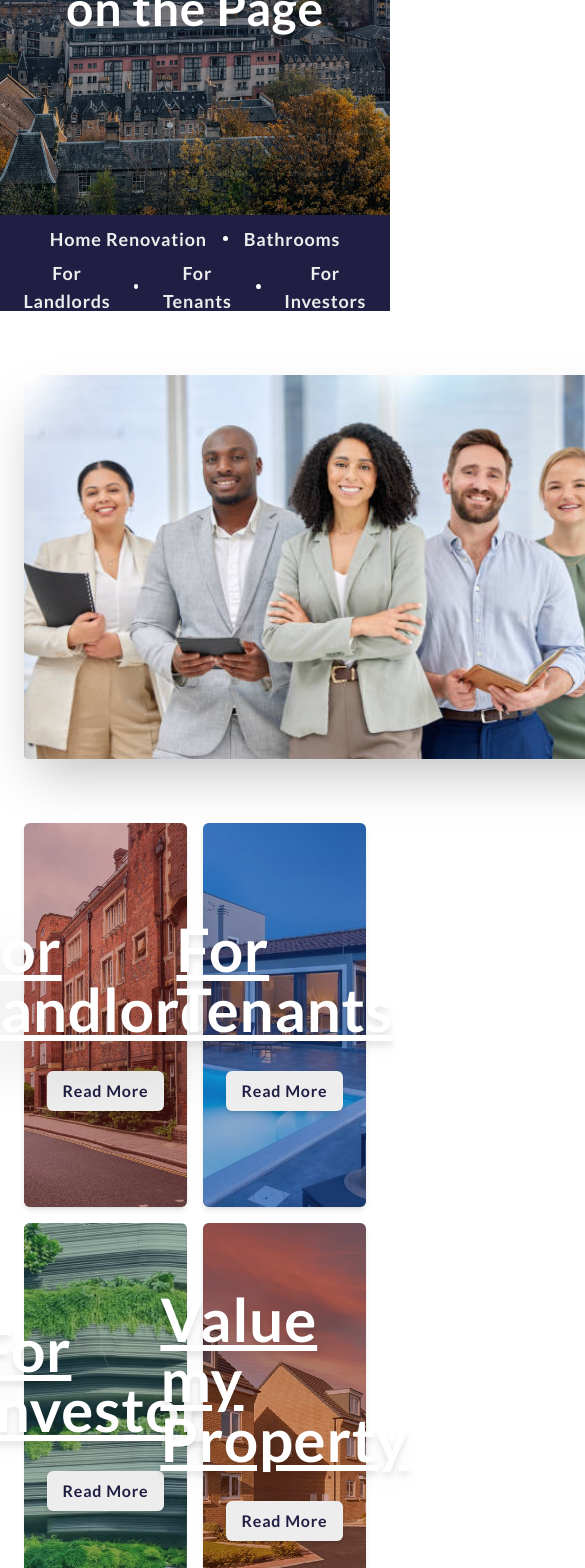
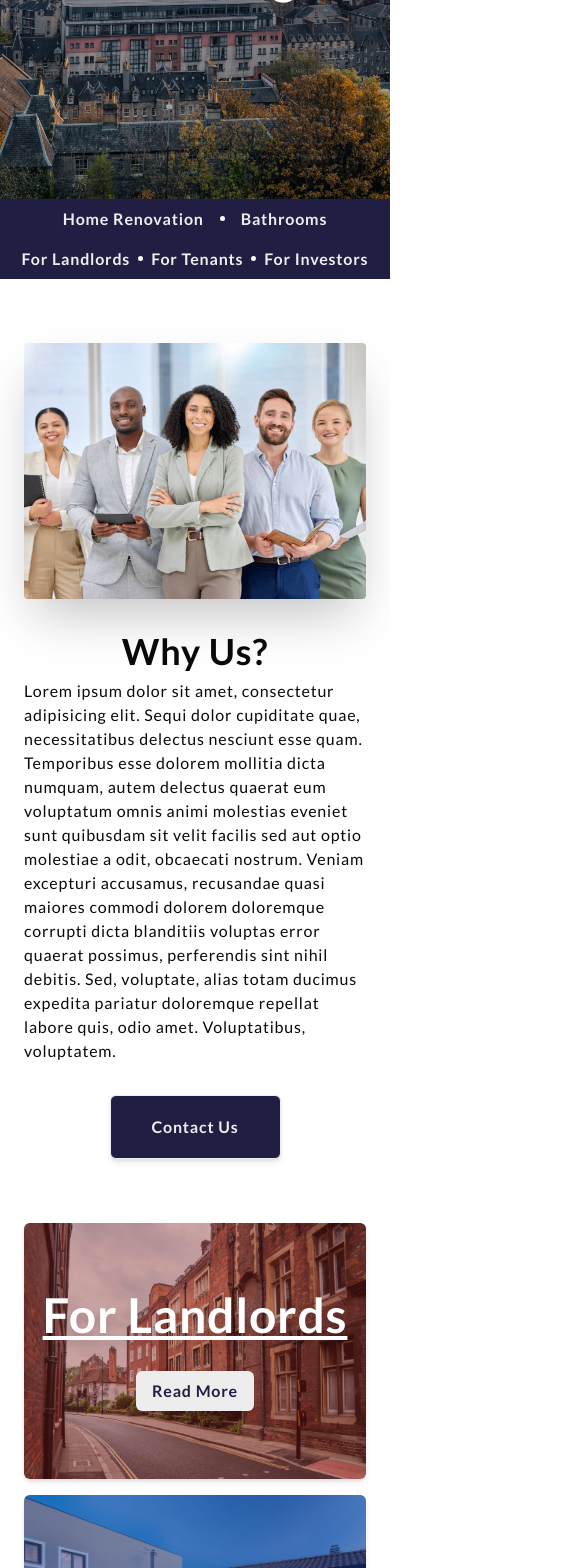
Before and after one commit to AlanNapieralski/tom-properties, a Next.js app: page / in a window 390 px wide. Shown: the part 432-2000 px from the top of the page, 585 px wide, since content can reach past the window. Built offline with nearby package versions, Linux system fonts and the light colour scheme.

Commit message:
made the home page fully responsive

```diff
--- a/src/app/layout.tsx
+++ b/src/app/layout.tsx
@@ -23,7 +23,7 @@ export default function RootLayout({ children }:
 
   return (
     <html lang="en" className='scroll-smooth'>
-      <body className={lato.className + " !pt-24 tracking-wider"}>
+      <body className={lato.className + " sm:!pt-24 tracking-wider"}>
         <Nav />
         <main>{children}</main>
         <Footer />
--- a/src/components/sections/Home/AboutUs.tsx
+++ b/src/components/sections/Home/AboutUs.tsx
@@ -4,20 +4,22 @@ import Button from '@/components/ui/CustomButton'
 
 export default function AboutUs() {
   return (
-    <section id='about-us' className="flex mb-16 gap-8 mt-16">
-      <div className="flex-1 h-96">
+    <section id='about-us' className="flex flex-col lg:flex-row mb-16 gap-8 mt-16">
+      <div className="lg:flex-1 w-full h-64 md:h-80 lg:h-96">
         <Image
           src='/assets/images/aboutus.jpg'
           alt="picture of us"
           width={612}
           height={408}
-          className="object-cover w-full h-full rounded shadow-2xl"
+          className="object-cover w-full md:w-auto md:mx-auto h-full rounded shadow-2xl"
         />
       </div>
-      <div className="flex-1 flex flex-col">
-        <h2 className="text-4xl font-bold pb-2">{aboutUs.title}</h2>
-        <p className="pb-10 break-words">{aboutUs.text}</p>
-        <Button buttonType="link" action='#contact-us' className="w-1/3 mt-auto">Contact Us</Button>
+      <div className="md:flex-1 flex flex-col justify-between">
+        <div>
+          <h2 className="text-4xl font-bold pb-2 w-fit mx-auto lg:mx-0">{aboutUs.title}</h2>
+          <p className="lg:text-normal xl:text-lg pb-8 break-words">{aboutUs.text}</p>
+        </div>
+        <Button buttonType="link" action='#contact-us' className="w-1/2 sm:w-1/3 h-16 lg:h-12 mx-auto lg:mr-auto lg:mx-0">Contact Us</Button>
       </div>
     </section>
   )
--- a/src/components/sections/Home/ContactUs.tsx
+++ b/src/components/sections/Home/ContactUs.tsx
@@ -4,10 +4,10 @@ import InputForm from "@/components/ui/InputForm"
 export default function ContactUs() {
 
   return (
-    <section id="contact-us" className="flex flex-col gap-8 w-full px-36 pb-16 pt-16">
+    <section id="contact-us" className="flex flex-col gap-8 w-full pb-16 pt-16">
       <h2 className="text-4xl font-bold text-center drop-shadow-lg underline">Contact Us</h2>
       <div className="flex gap-4 h-[450px] ">
-        <div className="flex-1 h-full">
+        <div className="flex-1 h-full hidden lg:block">
           <Image
             src='/assets/images/contact-us.jpg'
             alt="something"
--- a/src/components/sections/Home/Dashboard.tsx
+++ b/src/components/sections/Home/Dashboard.tsx
@@ -4,9 +4,9 @@ import Button from '@/components/ui/CustomButton'
 export default function Dashboard() {
 
   return (
-    <section className="grid grid-cols-2 grid-rows-2 gap-4 px-6">
+    <section className="grid grid-cols-1 lg:grid-cols-2 lg:grid-rows-2 gap-4 px-6">
 
-      <div className="relative h-96 group">
+      <div className="relative h-64 lg:h-96 group">
         <Image
           src='/assets/images/dashboard/red.jpg'
           alt="red brick properties"
@@ -16,11 +16,11 @@ export default function Dashboard() {
         />
         <div className="absolute inset-0 bg-red-900 bg-blend-lighten transition duration-300 ease-in-out opacity-40 group-hover:opacity-20 hover:bg-blend-darken rounded-md"></div>
         <div className="absolute flex flex-col inset-0 items-center justify-center gap-8">
-          <h2 className="text-6xl font-bold text-white drop-shadow-2xl underline">For Landlords</h2>
+          <h2 className="text-5xl text-center sm:text-6xl font-bold text-white drop-shadow-lg underline ">For Landlords</h2>
           <Button buttonType="link" action="/landlords" theme="light" className="border-none">Read More</Button>
         </div>
       </div>
-      <div className="relative h-96 group">
+      <div className="relative h-64 lg:h-96 group">
         <Image
           src='/assets/images/dashboard/blue.jpg'
           alt="modern properties"
@@ -30,11 +30,11 @@ export default function Dashboard() {
         />
         <div className="absolute inset-0 bg-blue-900 bg-blend-lighten transition duration-300 ease-in-out opacity-40 group-hover:opacity-20 hover:bg-blend-darken rounded-md"></div>
         <div className="absolute flex flex-col inset-0 items-center justify-center gap-8">
-          <h2 className="text-6xl font-bold text-white drop-shadow-lg underline">For Tenants</h2>
+          <h2 className="text-5xl text-center sm:text-6xl px-2 font-bold text-white drop-shadow-lg underline ">For Tenants</h2>
           <Button buttonType="link" action="/tenants" theme="light" className="border-none">Read More</Button>
         </div>
       </div>
-      <div className="relative h-96 group">
+      <div className="relative h-64 lg:h-96 group">
         <Image
           src='/assets/images/dashboard/green.jpg'
           alt="futuristic sustainable properties"
@@ -44,11 +44,11 @@ export default function Dashboard() {
         />
         <div className="absolute inset-0 bg-green-900 bg-blend-lighten transition duration-300 ease-in-out opacity-40 group-hover:opacity-20 hover:bg-blend-darken rounded-md shadow-md"></div>
         <div className="absolute flex flex-col inset-0 items-center justify-center gap-8">
-          <h2 className="text-6xl font-bold text-white drop-shadow-lg underline">For investors</h2>
+          <h2 className="text-5xl text-center sm:text-6xl font-bold text-white drop-shadow-lg underline ">For investors</h2>
           <Button buttonType="link" action="/investors" theme="light" className="border-none">Read More</Button>
         </div>
       </div>
-      <div className="relative h-96 group">
+      <div className="relative h-64 lg:h-96 group">
         <Image
           src='/assets/images/dashboard/orange.jpg'
           alt="uk properties"
@@ -58,7 +58,7 @@ export default function Dashboard() {
         />
         <div className="absolute inset-0 bg-orange-900 bg-blend-lighten transition duration-300 ease-in-out opacity-40 group-hover:opacity-20 hover:bg-blend-darken rounded-md"></div>
         <div className="absolute flex flex-col inset-0 items-center justify-center gap-8">
-          <h2 className="text-6xl font-bold text-white drop-shadow-lg underline">Value my Property</h2>
+          <h2 className="text-5xl text-center break-words mx-auto sm:text-6xl lg:text-5xl xl:text-6xl  font-bold text-white drop-shadow-lg underline ">Value my Property</h2>
           <Button buttonType="link" action="/value-my-property" theme="light" className="border-none">Read More</Button>
         </div>
       </div>
--- a/src/components/sections/Home/Welcome.tsx
+++ b/src/components/sections/Home/Welcome.tsx
@@ -43,18 +43,18 @@ export default function Welcome() {
         ))}
       </div>
       <div className='lg:hidden lg:justify-around'>
-        <div className="flex lg:flex-1 justify-center items-center py-2 bg-primary text-secondary h-12">
+        <div className="flex lg:flex-1 justify-center items-center py-2 bg-primary text-secondary h-fit border-none">
           {welcome.strip.secondary.map((word, index) => (
             <div key={index} className='flex justify-center items-center'>
-              <p className='text-lg text-center sm:text-2xl px-4 font-bold'>{word}</p>
+              <p className='text-center sm:text-2xl px-4 font-bold'>{word}</p>
               {welcome.strip.secondary.length - 1 === index ? null : <div className="dot-white"></div>}
             </div>
           ))}
         </div>
-        <div className="flex lg:flex-1 justify-center items-center py-2 bg-primary text-secondary h-12">
+        <div className="flex lg:flex-1 justify-center items-center py-2 bg-primary text-secondary h-fit border-none">
           {welcome.strip.main.map((word, index) => (
             <div key={index} className='flex justify-center items-center'>
-              <p className='text-lg text-center text-wrap sm:text-2xl px-4 font-bold'>{word}</p>
+              <p className='text-center break-words sm:text-2xl px-2 sm:px-4 font-bold sm:w-full'>{word}</p>
               {welcome.strip.main.length - 1 === index ? null : <div className="dot-white"></div>}
             </div>
           ))}
--- a/src/components/sections/shared/Footer.tsx
+++ b/src/components/sections/shared/Footer.tsx
@@ -4,8 +4,8 @@ import { fullTitle, description } from "@/models/site-metadata"
 export default function Footer({ className = "" }) {
   return (
     <>
-      <footer className={"relative flex justify-around items-center bg-primary text-secondary p-10 z-50 " + className}>
-        <div className="footer justify-center gap-16">
+      <footer className={"relative flex justify-around items-center bg-primary text-secondary px-4 sm:px-10 py-10 z-50 " + className}>
+        <div className="footer grid-flow-col justify-center gap-8 sm:gap-16">
           <nav>
             <h6 className="footer-title">Services</h6>
             <a href="/landlords" className="link link-hover">For Landlords</a>
@@ -30,12 +30,12 @@ export default function Footer({ className = "" }) {
           alt='logo'
           width={360}
           height={360}
-          className={`absolute right-10 h-16 w-auto`}
+          className={`hidden md:block absolute right-10 h-16 w-auto`}
         />
       </footer>
-      <footer className="footer bg-primary text-secondary border-base-300 border-t px-10 py-4">
-        <aside className="grid grid-cols-3 items-center w-full">
-          <nav className="md:place-self-center md:justify-self-start">
+      <footer className="footer bg-primary text-secondary border-base-300 border-t px-4 sm:px-10 py-4">
+        <aside className="flex flex-col-reverse sm:flex-row-reverse justify-between gap-8 lg:gap-0 lg:grid lg:grid-cols-4 items-center w-full">
+          <nav className="place-self-center justify-self-start">
             <div className="grid grid-flow-col gap-4">
               <a>
                 <svg xmlns="http://www.w3.org/2000/svg" width="24" height="24" viewBox="0 0 24 24" fill="none" stroke="currentColor" stroke-width="2.5" stroke-linecap="round" stroke-linejoin="round" className="lucide lucide-instagram"><rect width="20" height="20" x="2" y="2" rx="5" ry="5" /><path d="M16 11.37A4 4 0 1 1 12.63 8 4 4 0 0 1 16 11.37z" /><line x1="17.5" x2="17.51" y1="6.5" y2="6.5" /></svg>
@@ -64,7 +64,7 @@ export default function Footer({ className = "" }) {
               </a>
             </div>
           </nav>
-          <p className="col-start-2 justify-self-center">
+          <p className="lg:col-start-2 lg:col-span-2 lg:justify-self-center">
             {fullTitle}
             <br />
             {description}
--- a/src/components/sections/shared/Nav.tsx
+++ b/src/components/sections/shared/Nav.tsx
@@ -30,7 +30,7 @@ const Nav: FC = () => {
 
 
   return (
-    <header className={`fixed inset-0 w-screen flex items-center justify-between pr-12 bg-secondary shadow-bottom z-50 transition-all duration-200 ease-in-out ${isSticky ? 'h-16 p-2 opacity-95' : 'h-24 p-4 opacity-100 '} `}>
+    <header className={`sticky p-2 sm:fixed h-16 inset-0 w-screen flex items-center justify-between pr-6 sm:pr-12 bg-secondary shadow-bottom z-50 transition-all duration-200 ease-in-out ${isSticky ? 'sm:h-16 sm:p-2 sm:opacity-95' : 'sm:h-24 sm:p-4 sm:opacity-100 '} `}>
       <div className="h-full">
         <Image
           src='/assets/logo.png'
--- a/src/components/ui/InputForm.tsx
+++ b/src/components/ui/InputForm.tsx
@@ -45,6 +45,25 @@ export default function InputForm({ className = '', submitStyle = '' }: { classN
 
   const [isLoading, setIsLoading] = useState(true);
   const [isSubmitting, setIsSubmitting] = useState(false);
+
+  const [isMobileView, setIsMobileView] = useState(false);
+
+
+  useEffect(() => {
+    const handleResize = () => {
+      if (window.innerWidth < 425) {
+        setIsMobileView(true)
+      } else {
+        setIsMobileView(false)
+      }
+    };
+
+    handleResize()
+
+    window.addEventListener('resize', handleResize);
+
+    return () => window.removeEventListener('resize', handleResize);
+  }, [])
 
   useEffect(() => {
     setIsLoading(false)
@@ -117,13 +136,13 @@ export default function InputForm({ className = '', submitStyle = '' }: { classN
               <FormItem>
                 <FormLabel className="text-xl font-bold">Full Name</FormLabel>
                 <FormControl>
-                  <Input className="p-4 border-2 border-primary w-1/3" type="text" {...field} />
+                  <Input className="p-4 border-2 border-primary sm:w-1/3" type="text" {...field} />
                 </FormControl>
                 <FormMessage className="font-bold pt-1" />
               </FormItem>
             )}
           />
-          <div className="flex justify-between gap-12">
+          <div className="flex justify-between gap-4 lg:gap-12">
 
             <FormField
               control={form.control}
@@ -132,7 +151,7 @@ export default function InputForm({ className = '', submitStyle = '' }: { classN
                 <FormItem className="flex-1">
                   <FormLabel className="text-xl font-bold">Email</FormLabel>
                   <FormControl>
-                    <Input className="p-4 border-2 border-primary" type="email" {...field} />
+                    <Input className={`${isMobileView ? 'text-[0.9rem] p-2' : 'text-sm p-4'} border-2 border-primary`} type="email" {...field} />
                   </FormControl>
                   <FormMessage className="font-bold pt-1" />
                 </FormItem>
@@ -144,9 +163,9 @@ export default function InputForm({ className = '', submitStyle = '' }: { classN
               name='tel'
               render={({ field }) => (
                 <FormItem className="flex-1">
-                  <FormLabel className="text-xl font-bold">Phone Number</FormLabel>
+                  <FormLabel className="text-xl font-bold">{isMobileView ? 'Phone no.' : 'Phone Number'}</FormLabel>
                   <FormControl>
-                    <Input className="p-4 border-2 border-primary" type="tel" {...field} />
+                    <Input className={`${isMobileView ? 'text-[0.9rem] p-2' : 'text-sm p-4'} border-2 border-primary`} type="tel" {...field} />
                   </FormControl>
                   <FormMessage className="font-bold pt-1" />
                 </FormItem>
@@ -174,7 +193,7 @@ export default function InputForm({ className = '', submitStyle = '' }: { classN
           />
         </div>
 
-        <Button disabled={isLoading || isSubmitting} type="submit" action={form.handleSubmit(onSubmit)} className={`w-1/4 bg-primary text-secondary hover:bg-secondary hover:text-primary border border-primary ` + submitStyle}>
+        <Button disabled={isLoading || isSubmitting} type="submit" action={form.handleSubmit(onSubmit)} className={`w-1/2 lg:w-1/4 mx-auto lg:mx-0 lg:mr-auto bg-primary text-secondary hover:bg-secondary hover:text-primary border border-primary ` + submitStyle}>
           {isLoading || isSubmitting ? <span className="loading loading-spinner"></span> : null}
           {isSubmitting ? 'Submitting' : null}
           {isLoading ? 'Loading' : null}
--- a/src/components/ui/SideNav.tsx
+++ b/src/components/ui/SideNav.tsx
@@ -19,7 +19,7 @@ type SideNavProps = {
 
 export default function SideNav({ triggerButton }: SideNavProps) {
 
-  const links = homeLink.concat(mainLinks, secondaryLinks)
+  const links = homeLink.concat(secondaryLinks, mainLinks)
 
   return (
     <Sheet>
--- a/src/styles/global.css
+++ b/src/styles/global.css
@@ -19,7 +19,8 @@
     display: inline-block;
   }
   .wrapper {
-    width: 1360px;
+    max-width: 1360px;
+    width: 100%;
     margin: auto;
     padding: 0 24px;
   }
```
